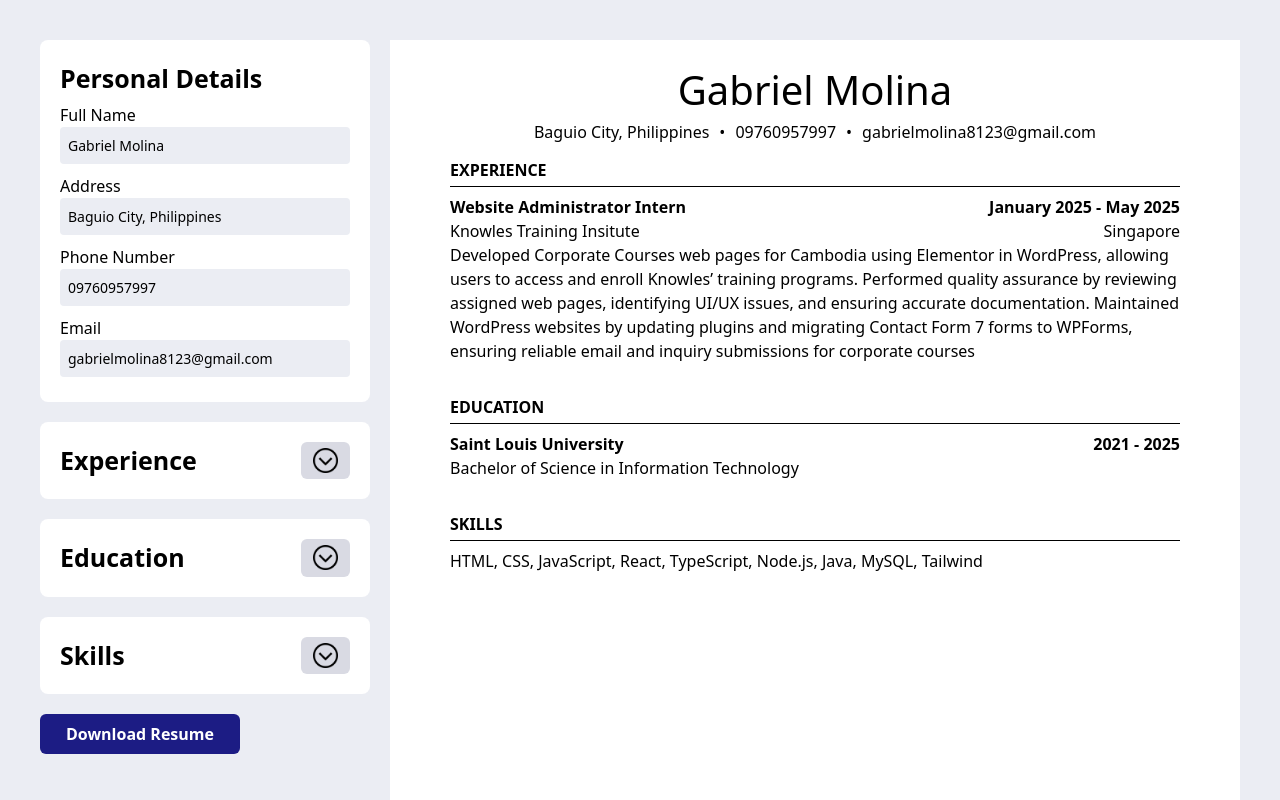
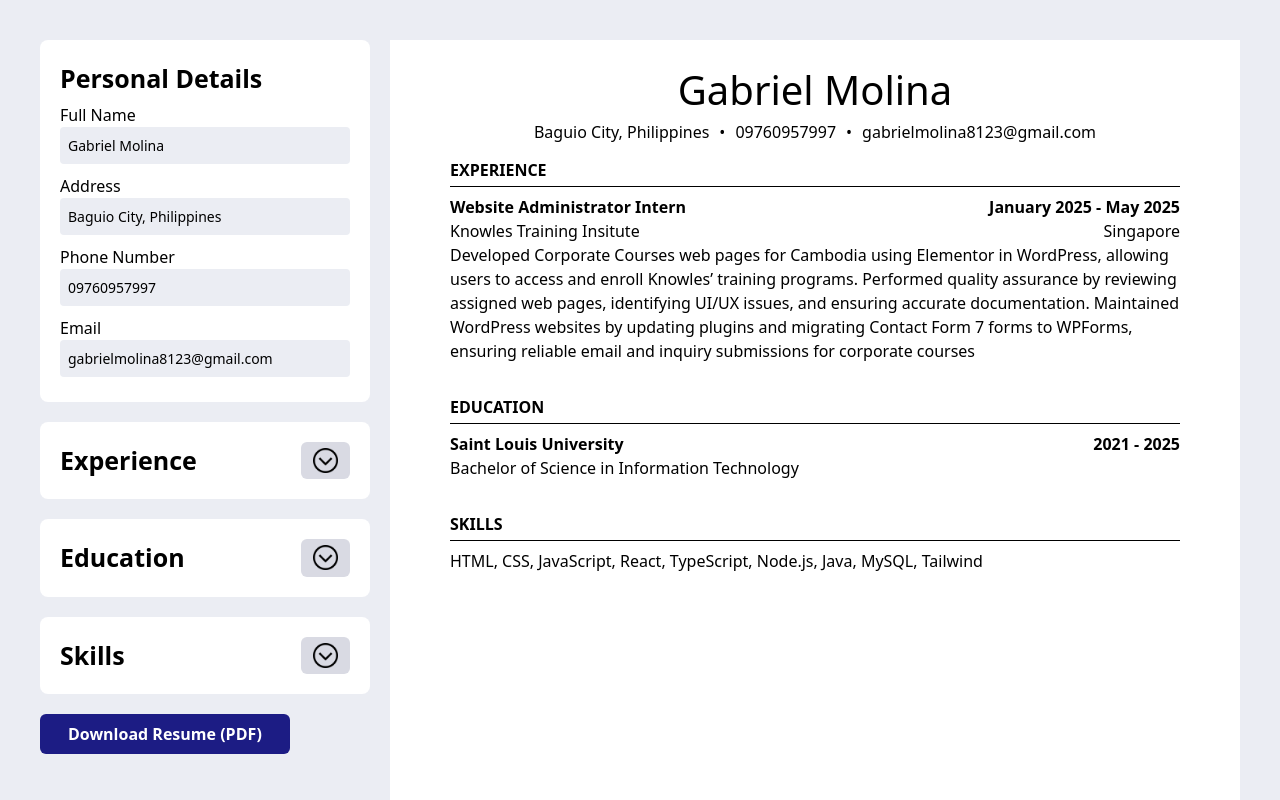
Before and after one commit to gabriel-2600/CV_App, a React (Vite) app: page / in a window 1280 px wide. Shown: the top 800 px of the page. Built offline with nearby package versions, Linux system fonts and the light colour scheme.

Commit message:
added readme info

```diff
--- a/src/components/Resume/Resume.tsx
+++ b/src/components/Resume/Resume.tsx
@@ -174,10 +174,10 @@ function Resume() {
         )}
 
         <button
-          className="rounded-md flex justify-center items-centerd p-2 bg-[#1c1c84] text-white font-semibold max-w-[200px]"
+          className="rounded-md flex justify-center items-centerd p-2 bg-[#1c1c84] text-white font-semibold max-w-[250px]"
           onClick={handleDownloadPDF}
         >
-          Download Resume
+          Download Resume (PDF)
         </button>
       </section>
 
```
Also changed, not shown: 1 other file (tests, documents, lock files or other folders).
